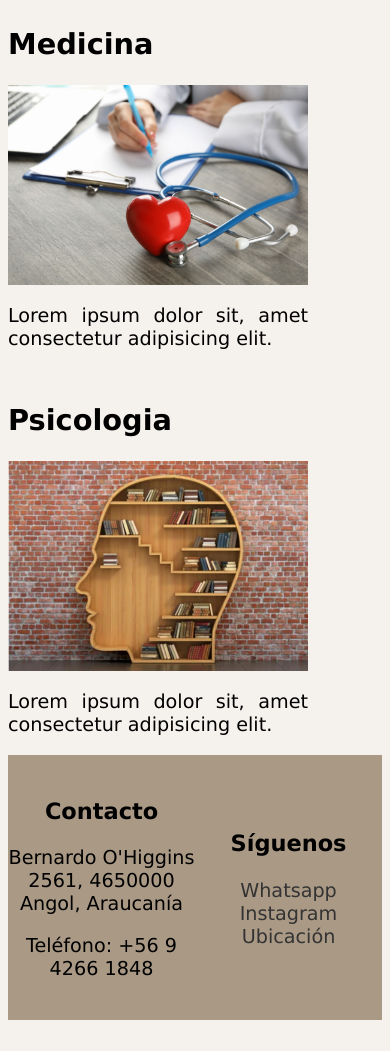
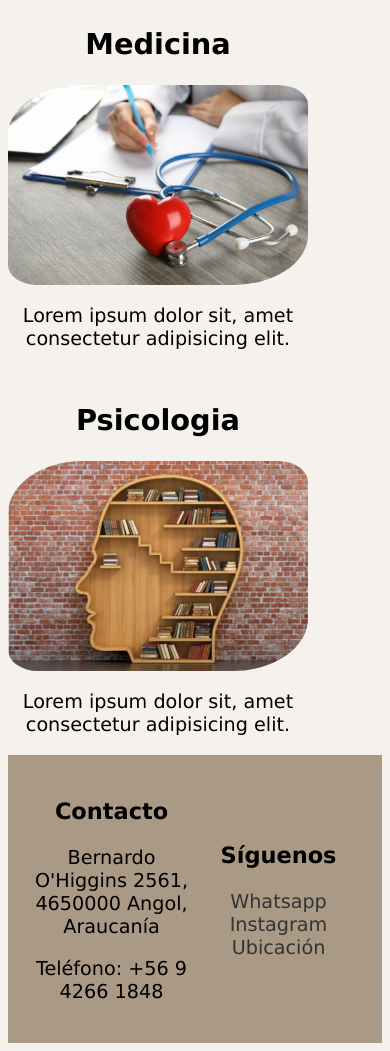
Before and after one commit to matiasanguita/Proyecto_Coderhouse, a plain HTML site: page index.html in a window 390 px wide. Shown: the part 559-1610 px from the top of the page. Before the commit the page ends 1587 px from the top, so only its background shows below. Drawn offline with Linux system fonts and the light colour scheme; a web font is replaced by a local one.

Commit message:
Agrege cosas de css, 100% funcionales

```diff
--- a/css/styless.css
+++ b/css/styless.css
@@ -108,10 +108,13 @@ column-gap: 10px;
 /* Main */
 
 
+
+
 .cards_inicio {
 display: grid;
 height: auto;
 width: 300px;
+border-radius: 25% 10% 25% 10%;
 
 }
 
@@ -126,9 +129,11 @@ width: 300px;
 
 .cards {
     display: grid;
-width: 100px;
+    width: 100px;
+    text-align: center;
+}
 
-}
+
 
 
 
@@ -136,11 +141,13 @@ width: 100px;
 
 .footer {
     background-color:rgb(169, 153, 133);
-    padding: 20px 0;
+    display: flex;
+    padding: 20px;
     text-align: center;
+    justify-content: center;
 }
 
-.contenedor {
+.contenedor-footer {
     max-width: 1200px;
     margin: 5 auto;
     display: grid;
@@ -164,7 +171,7 @@ width: 100px;
 }
 
 .footer-social ul li:last-child {
-    margin-right: 0;
+    margin-right: 5;
 }
 
 .footer-social ul li a {
@@ -188,6 +195,12 @@ width: 100px;
     .profesion {
         grid-template-columns: repeat(1, 1fr);
     }
+
+    .footer-social ul li {
+        display: flex;
+        flex-direction: column;
+
+    }
 }
 
 /* Estilos para tamaños medianos (medium size) */
@@ -195,6 +208,12 @@ width: 100px;
 
     .profesion {
         grid-template-columns: repeat(2, 1fr);
+    }
+
+    .footer-social ul li {
+        display: flex;
+        flex-direction: column;
+
     }
 }
 
--- a/index.html
+++ b/index.html
@@ -57,6 +57,7 @@
     <p> Neorehabilitacion</p>
     <p>Cuenta con servicios de:</p>
 
+
         <div class="profesion">
 
             <div class="cards">
@@ -78,12 +79,11 @@
             </div>
         </div>
 
-
 </main>
 <div></div>
 
 <footer class="footer">
-    <div class="contenedor">
+    <div class="contenedor-footer">
         <div class="footer-info">
             <h3>Contacto</h3>
             <p>Bernardo O'Higgins 2561, 4650000 Angol, Araucanía</p>
```
